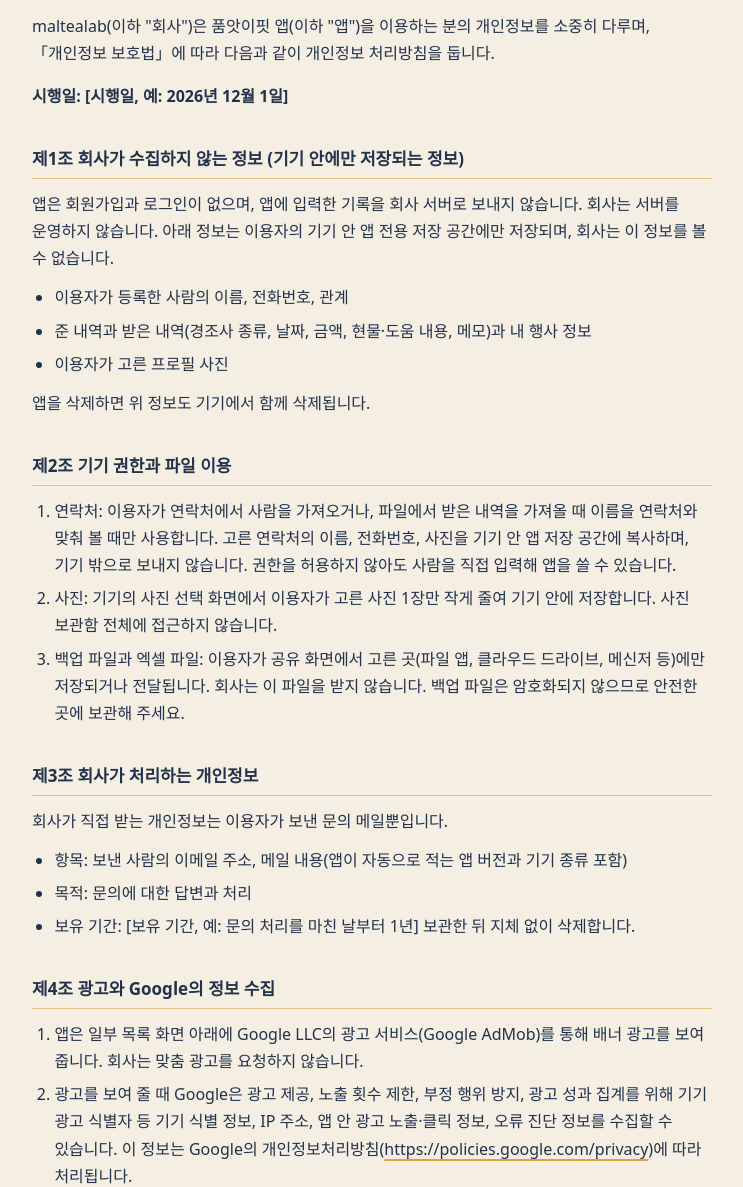
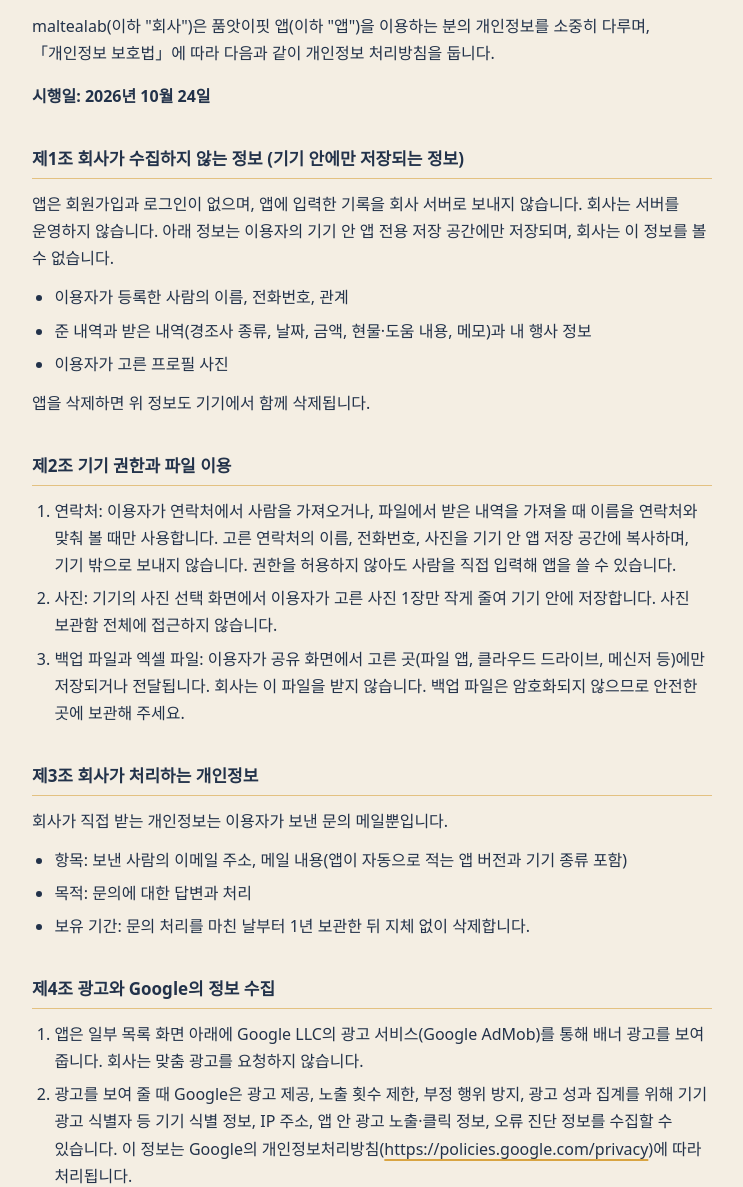
Before and after one commit to maltealab/maltealab.github.io, a plain HTML site: page pumasifit/privacy/index.html in a window 1280 px wide. Shown: the part 113-1300 px from the top of the page, without its empty margins (268-1011 px from the left). Drawn offline with Linux system fonts and the light colour scheme.

Commit message:
W2: 개인정보 처리방침 시행일·보유 기간 확정
- 시행일: 2026년 10월 24일
- 제3조 보유 기간: 문의 처리를 마친 날부터 1년
- 페이지에 대괄호 자리표시 없음 확인

Co-Authored-By: Claude Opus 5.5 <noreply@anthropic.com>

```diff
--- a/pumasifit/privacy/index.html
+++ b/pumasifit/privacy/index.html
@@ -12,7 +12,7 @@
     <main class="policy">
       <h1>품앗이핏 개인정보 처리방침</h1>
       <p>maltealab(이하 "회사")은 품앗이핏 앱(이하 "앱")을 이용하는 분의 개인정보를 소중히 다루며, 「개인정보 보호법」에 따라 다음과 같이 개인정보 처리방침을 둡니다.</p>
-      <p class="effective-date">시행일: [시행일, 예: 2026년 12월 1일]</p>
+      <p class="effective-date">시행일: 2026년 10월 24일</p>
 
       <section>
         <h2>제1조 회사가 수집하지 않는 정보 (기기 안에만 저장되는 정보)</h2>
@@ -40,7 +40,7 @@
         <ul>
           <li>항목: 보낸 사람의 이메일 주소, 메일 내용(앱이 자동으로 적는 앱 버전과 기기 종류 포함)</li>
           <li>목적: 문의에 대한 답변과 처리</li>
-          <li>보유 기간: [보유 기간, 예: 문의 처리를 마친 날부터 1년] 보관한 뒤 지체 없이 삭제합니다.</li>
+          <li>보유 기간: 문의 처리를 마친 날부터 1년 보관한 뒤 지체 없이 삭제합니다.</li>
         </ul>
       </section>
 
```
